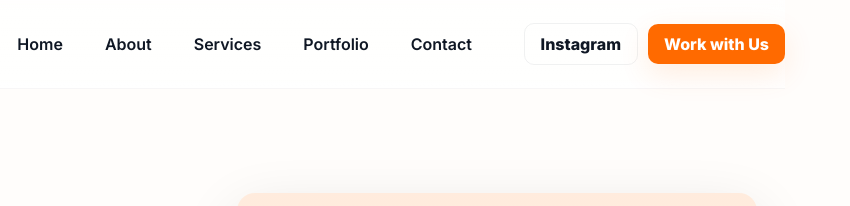
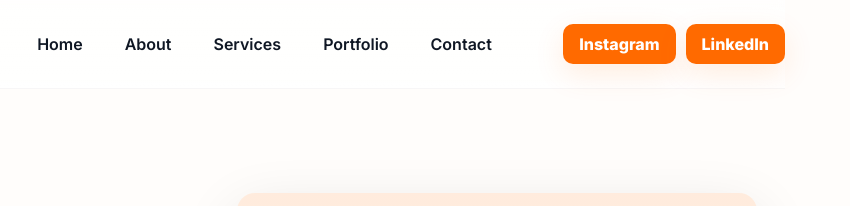
Before and after one commit to HPS170405/Ecstacy_Ventures, a plain HTML site: page index.html in a window 1280 px wide. Shown: the top 206 px of the page, 430-1280 px from the left. Drawn offline with Linux system fonts and the light colour scheme.

Commit message:
make more css changes

```diff
--- a/index.html
+++ b/index.html
@@ -24,9 +24,10 @@
       <a href="contact.html">Contact</a>
     </nav>
 
-    <div class="cta">
-      <a class="btn" href="https://www.instagram.com/ecstasy_ventures_?igsh=OXhwaG8xdDJrcWhk" target="_blank">Instagram</a>
-      <a class="btn btn-primary" href="contact.html">Work with Us</a>
+      <div class="cta">
+      <a class="btn btn-primary" href="https://www.instagram.com/ecstasy_ventures_?igsh=OXhwaG8xdDJrcWhk" target="_blank">Instagram</a>
+
+       <a class="btn btn-primary" href="https://www.linkedin.com/company/ecstasy-ventures/" target="_blank">LinkedIn</a>
     </div>
   </header>
 
```
